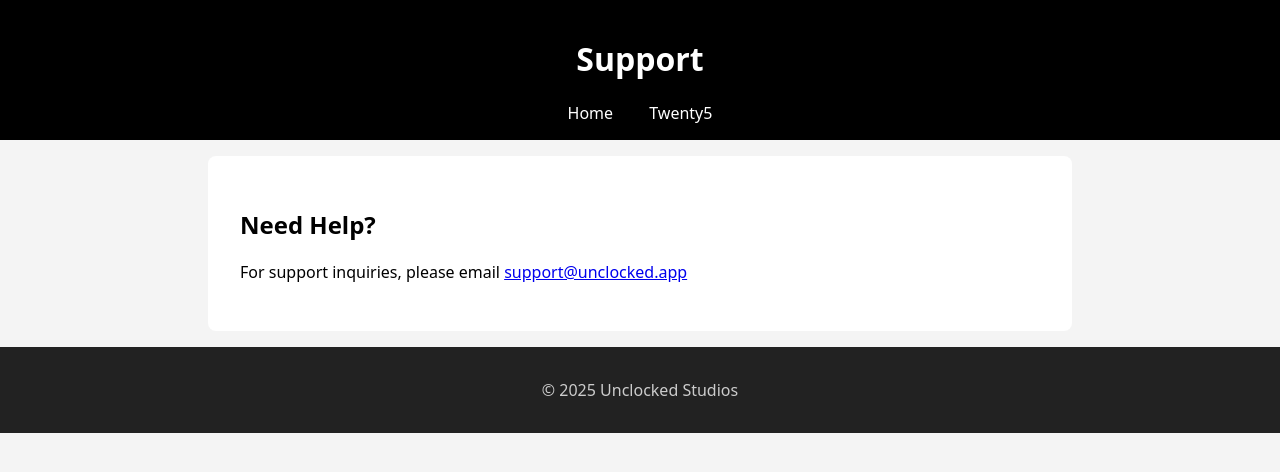
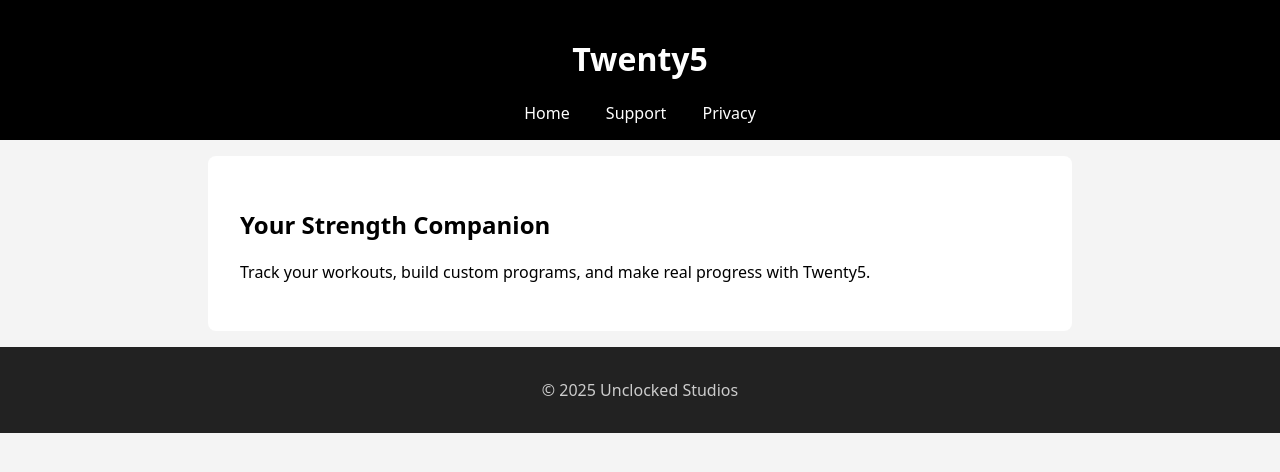
Before and after one commit to ErikHeredia/unclocked.app, a plain HTML site: page twenty5/support/index.html in a window 1280 px wide. Drawn offline with Linux system fonts and the light colour scheme.

Commit message:
Update index.html

```diff
--- a/twenty5/support/index.html
+++ b/twenty5/support/index.html
@@ -2,20 +2,21 @@
 <html lang="en">
 <head>
     <meta charset="UTF-8">
-    <title>Support - Twenty5</title>
+    <title>Twenty5 App</title>
     <link rel="stylesheet" href="/css/style.css">
 </head>
 <body>
     <header>
-        <h1>Support</h1>
+        <h1>Twenty5</h1>
         <nav>
             <a href="/">Home</a>
-            <a href="/twenty5">Twenty5</a>
+            <a href="/twenty5/support">Support</a>
+            <a href="/twenty5/privacy">Privacy</a>
         </nav>
     </header>
     <main>
-        <h2>Need Help?</h2>
-        <p>For support inquiries, please email <a href="mailto:support@unclocked.app">support@unclocked.app</a></p>
+        <h2>Your Strength Companion</h2>
+        <p>Track your workouts, build custom programs, and make real progress with Twenty5.</p>
     </main>
     <footer>
         <p>&copy; 2025 Unclocked Studios</p>
```
